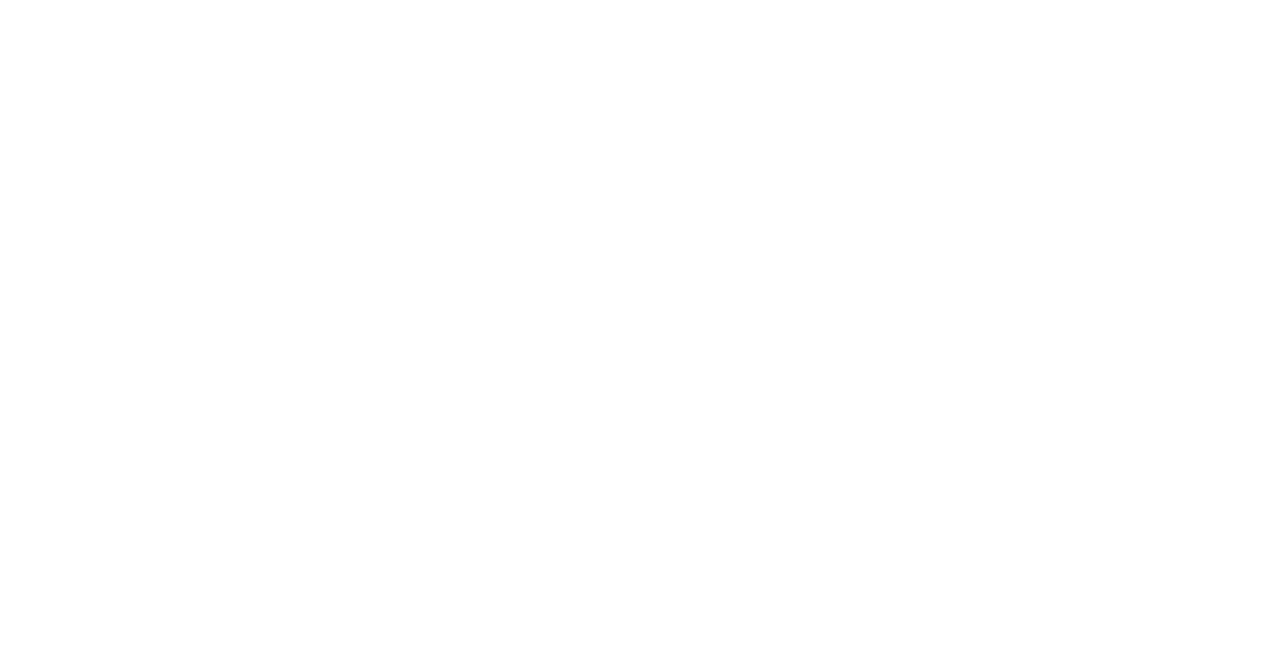
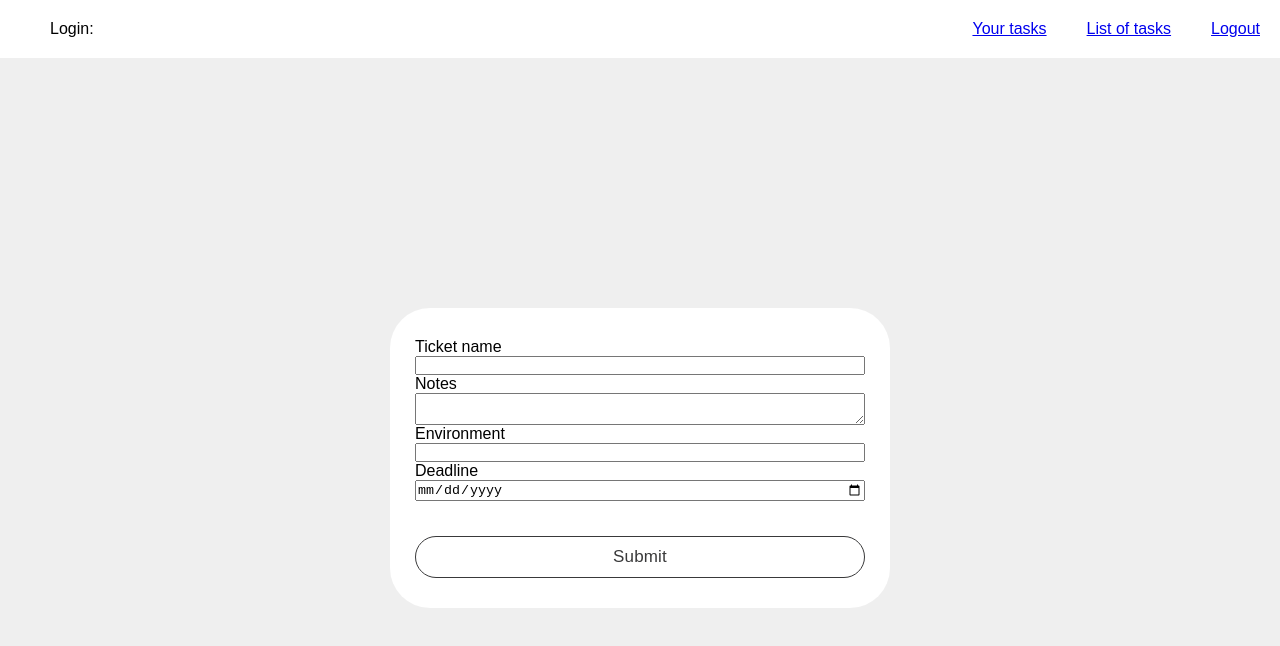
Before and after one commit to xFreshu/Project-managment-app, a React (Create React App) app: page /create-ticket in a window 1280 px wide. Before the commit this address had no page. Shown: the top 646 px of the page. Built offline with nearby package versions, Linux system fonts and the light colour scheme.

Commit message:
Add ticket view

```diff
--- a/src/components/UI/Navigation/Navigation.jsx
+++ b/src/components/UI/Navigation/Navigation.jsx
@@ -19,6 +19,16 @@
             <Link to="/list-of-tasks">List of tasks</Link>
           </li>
         ) : null}
+        {userData.role === 'client' ? (
+          <>
+            <li>
+              <Link to="/dashboard">Tickets</Link>
+            </li>
+            <li>
+              <Link to="/create-ticket">Create ticket</Link>
+            </li>
+          </>
+        ) : null}
         <li>
           <Link to="/">Logout</Link>
         </li>
--- a/src/views/App.js
+++ b/src/views/App.js
@@ -2,8 +2,8 @@
 import Login from '../components/UI/Login/Login';
 import Dashboard from '../components/UI/Dashboard/Dashboard';
 import PropTypes from 'prop-types';
-import { DUMMY_DATA } from '../data/Tasks';
-import ListOfTasks from '../components/UI/ListOfTasks/ListOfTasks';
+import ListOfTasks from './ListOfTasks/ListOfTasks';
+import CreateTicket from './CreateTicket/CreateTicket';
 
 const App = () => {
   return (
@@ -12,6 +12,7 @@
         <Route element={<Login />} path="/" />
         <Route element={<Dashboard />} path="/dashboard" />
         <Route element={<ListOfTasks />} path="/list-of-tasks" />
+        <Route element={<CreateTicket />} path="/create-ticket" />
       </Routes>
     </Router>
   );
--- /dev/null
+++ b/src/views/CreateTicket/CreateTicket.jsx
@@ -0,0 +1,57 @@
+import React from 'react';
+import Navigation from '../../components/UI/Navigation/Navigation';
+import {
+  Container,
+  ErrorMessage,
+  LoginCard,
+  Question,
+  StyledButton,
+  StyledInput,
+  StyledLabel
+} from '../../components/UI/Login/Login.styles';
+import { useForm } from 'react-hook-form';
+import styled from 'styled-components';
+
+const TicketCard = styled(LoginCard)`
+  display: flex;
+`;
+const TicketForm = styled.form`
+  display: flex;
+  flex-direction: column;
+  width: 100%;
+`;
+const CreateTicket = () => {
+  const {
+    register,
+    handleSubmit,
+    formState: { errors },
+    reset
+  } = useForm();
+  const onSubmit = (data) => console.log(data);
+  return (
+    <>
+      <Navigation />
+      <Container>
+        <TicketCard>
+          <TicketForm onSubmit={handleSubmit(onSubmit)}>
+            <label>Ticket name</label>
+            <input {...register('ticketName', { required: true })} />
+            {errors.ticketName && <span>This field is required</span>}
+            <label>Notes</label>
+            <textarea {...register('notes', { required: true })} />
+            {errors.notes && <span>This field is required</span>}
+            <label>Environment</label>
+            <input {...register('environment', { required: true })} />
+            {errors.environment && <span>This field is required</span>}
+            <label>Deadline</label>
+            <input type="date" {...register('deadline', { required: true })} />
+            {errors.deadline && <span>This field is required</span>}
+            <StyledButton>Submit</StyledButton>
+          </TicketForm>
+        </TicketCard>
+      </Container>
+    </>
+  );
+};
+
+export default CreateTicket;
--- a/src/components/UI/ListOfTasks/ListOfTasks.jsx
+++ b/src/views/ListOfTasks/ListOfTasks.jsx
@@ -1,7 +1,6 @@
 import React from 'react';
-import BasicTable from '../Table/BasicTable';
-import Navigation from '../Navigation/Navigation';
-import PropTypes from 'prop-types';
+import BasicTable from '../../components/UI/Table/BasicTable';
+import Navigation from '../../components/UI/Navigation/Navigation';
 
 const ListOfTasks = () => {
   return (
```
